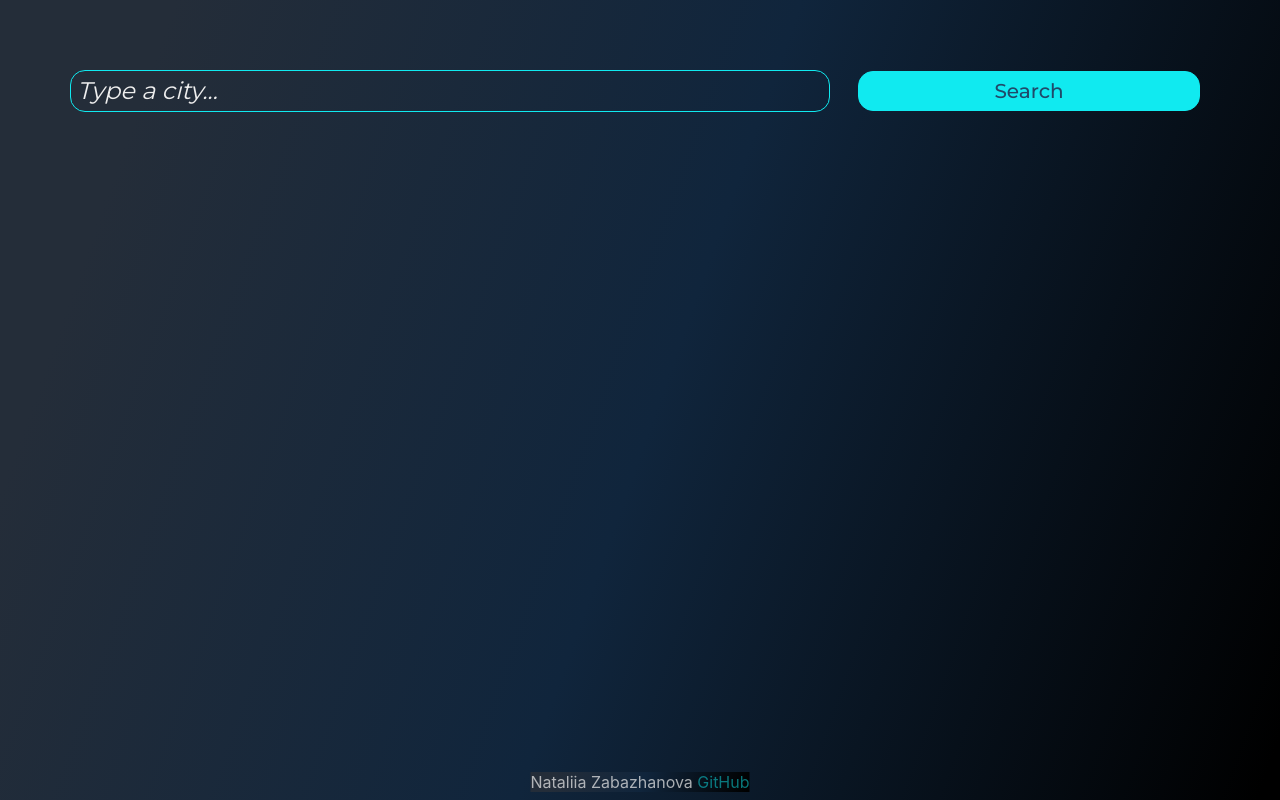
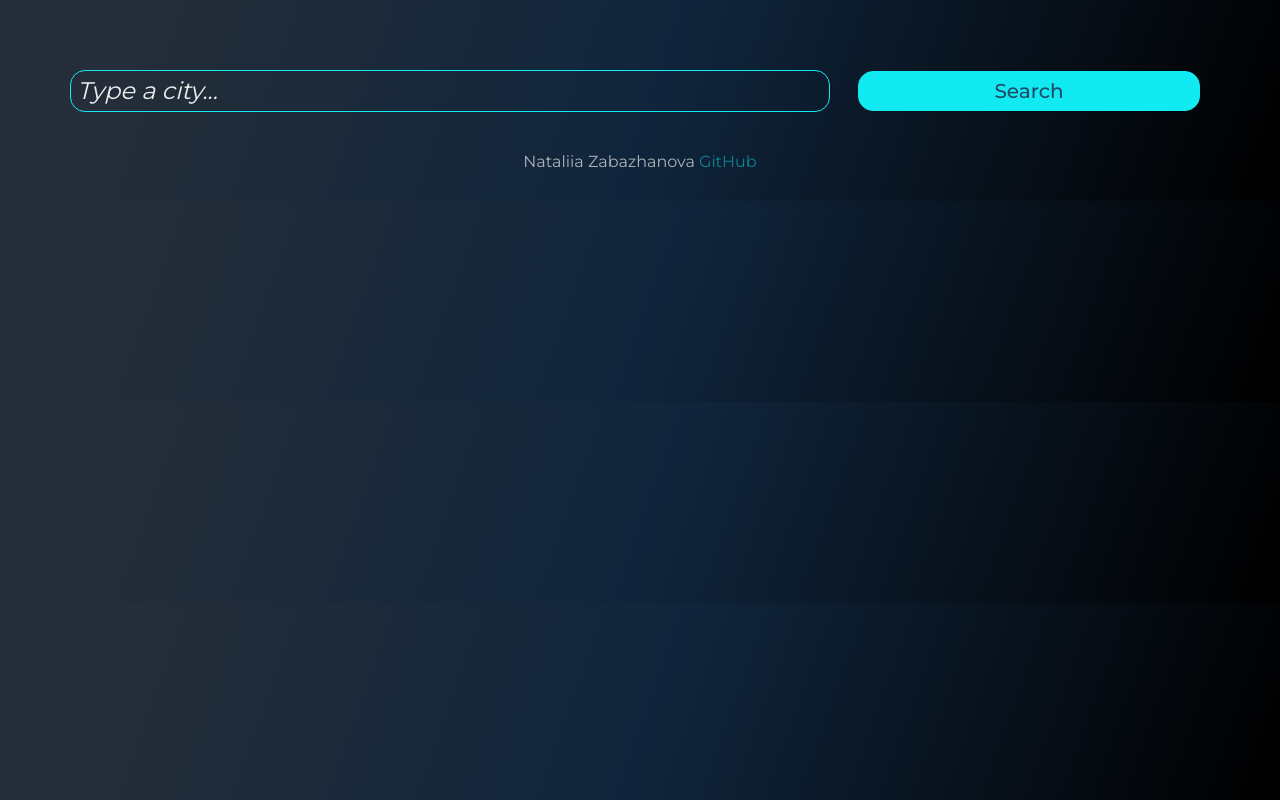
Before and after one commit to NataliiaZabazhanova/weather-week4-hw, a React (Create React App) app: page / in a window 1280 px wide. Built offline with nearby package versions, Linux system fonts and the light colour scheme.

Commit message:
fix footer

```diff
--- a/src/App.css
+++ b/src/App.css
@@ -1,14 +1,16 @@
 .App {
-  width: 100vw;
-  height: 100vh;
-  /*background: url("../img/background.jpg") 0 0 / 100% no-repeat;/
+  max-width: 100%;
+   /*background: url("../img/background.jpg") 0 0 / 100% no-repeat;/
   /*background: linear-gradient(109.6deg, rgb(41, 125, 182) 3.6%, rgb(77, 58, 151) 51%, rgb(103, 55, 115) 92.9%);*/
   /*background: linear-gradient(109.6deg, rgb(36, 45, 57) 11.2%, rgb(16, 37, 60) 51.2%, rgb(0, 0, 0) 98.6%);*/
 
 }
 .container {
   max-width: 1600px;
-  padding: 70px;
+  padding: 70px 70px 20px 70px;
+  min-height: 100%;
+  display: flex;
+  flex-direction: column;
 }
 @media (max-width: 768px) {
   .container {
@@ -21,12 +23,9 @@
   }
 }
 .App__body {
-
+  flex: 1 1 auto;
 }
 .App__footer {
-  position: fixed;
-  bottom: 1%;
-  left: 50%;
-  transform: translate(-50%, 0);
-  background: linear-gradient(109.6deg, rgb(36, 45, 57) 11.2%, rgb(16, 37, 60) 51.2%, rgb(0, 0, 0) 98.6%);
-}
+  margin: 40px 0px 10px 0px;
+  align-self: center;
+  }
--- a/src/Footer.css
+++ b/src/Footer.css
@@ -1,7 +1,6 @@
 .Footer {
     color: #10EAF0;
     opacity: 0.7;
-
 }
 .Footer a {
     color: #10EAF0;
@@ -11,3 +10,8 @@
 .Footer a:hover {
     cursor: pointer;
 }
+@media (max-width: 420px) {
+    .Footer {
+        font-size: 12px;
+    }
+}
--- a/src/index.css
+++ b/src/index.css
@@ -1,8 +1,6 @@
 body {
   margin: 0;
-  font-family: -apple-system, BlinkMacSystemFont, 'Segoe UI', 'Roboto', 'Oxygen',
-    'Ubuntu', 'Cantarell', 'Fira Sans', 'Droid Sans', 'Helvetica Neue',
-    sans-serif;
+  font-family: Montserrat;
   -webkit-font-smoothing: antialiased;
   -moz-osx-font-smoothing: grayscale;
   background: linear-gradient(109.6deg, rgb(36, 45, 57) 11.2%, rgb(16, 37, 60) 51.2%, rgb(0, 0, 0) 98.6%);
@@ -10,6 +8,5 @@ body {
 }
 
 code {
-  font-family: Montserrat;
 
 }
```
